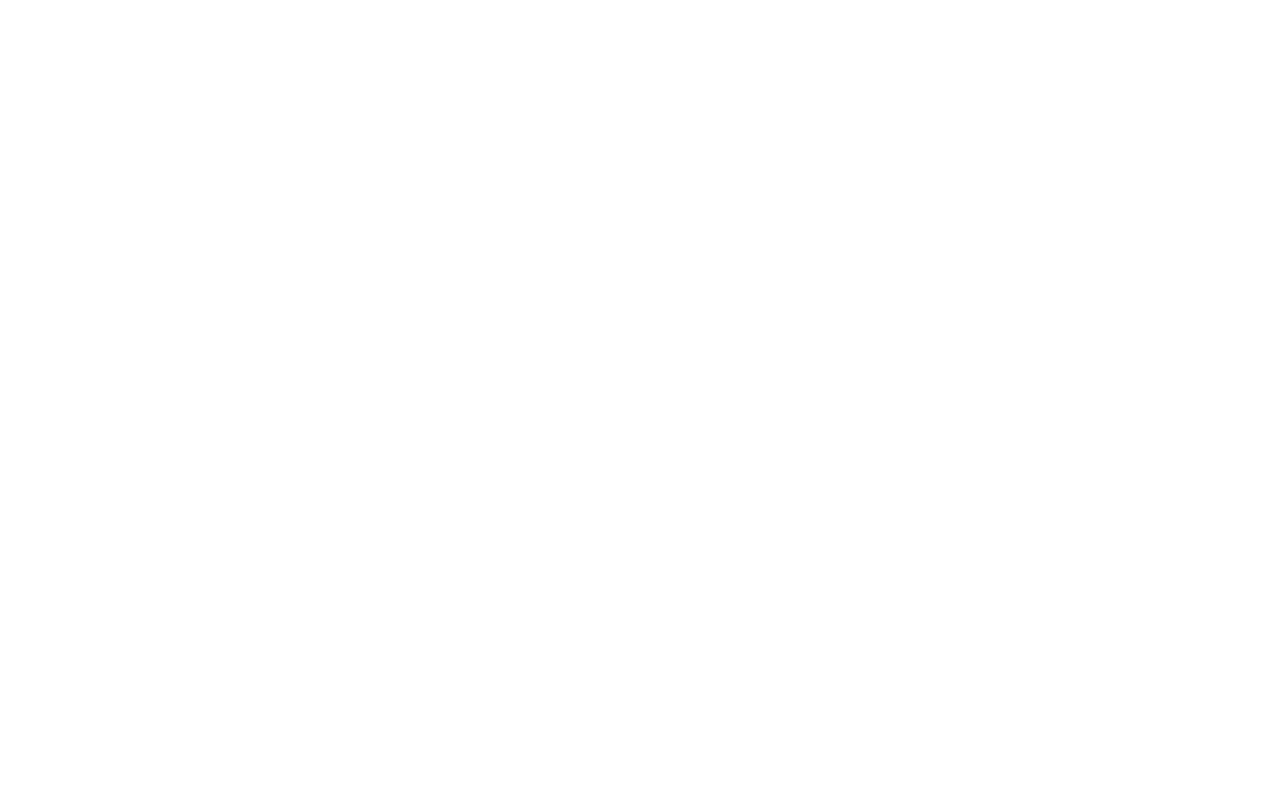
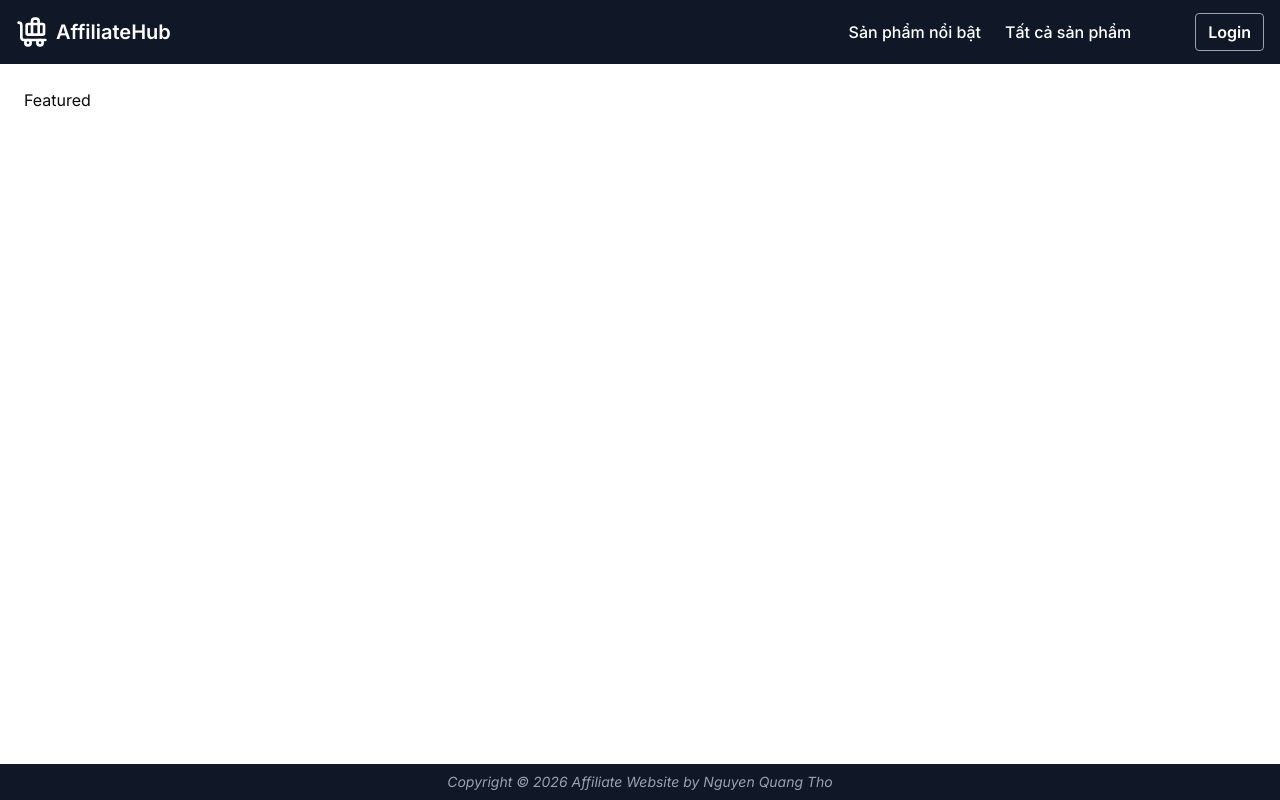
Before and after one commit to quangthoIT/Affiliate-Website, a React (Vite) app in the folder frontend/: page /featured in a window 1280 px wide. Before the commit this address had no page. Built offline with nearby package versions, Linux system fonts and the light colour scheme.

Commit message:
Them mot so  Page de test

```diff
--- a/frontend/src/App.jsx
+++ b/frontend/src/App.jsx
@@ -1,12 +1,20 @@
 import React from "react";
 import { BrowserRouter, Routes, Route } from "react-router-dom";
 import Layout from "./layout/Layout";
+import HomePage from "./pages/HomePage";
+import ProductsPage from "./pages/ProductsPage";
+import Featured from "./pages/Featured";
+import LoginPage from "./pages/LoginPage";
 
 const App = () => {
   return (
     <BrowserRouter>
       <Routes>
+        <Route path="/login" element={<LoginPage />} />
         <Route path="/" element={<Layout />}>
+          <Route index element={<HomePage />} />
+          <Route path="/products" element={<ProductsPage />} />
+          <Route path="/featured" element={<Featured />} />
         </Route>
       </Routes>
     </BrowserRouter>
--- /dev/null
+++ b/frontend/src/pages/Featured.jsx
@@ -0,0 +1,9 @@
+import React from 'react'
+
+const Featured = () => {
+  return (
+    <div>Featured</div>
+  )
+}
+
+export default Featured
--- /dev/null
+++ b/frontend/src/pages/HomePage.jsx
@@ -0,0 +1,9 @@
+import React from 'react'
+
+const HomePage = () => {
+  return (
+    <div>HomePage</div>
+  )
+}
+
+export default HomePage
--- /dev/null
+++ b/frontend/src/pages/LoginPage.jsx
@@ -0,0 +1,9 @@
+import React from 'react'
+
+const LoginPage = () => {
+  return (
+    <div>LoginPage</div>
+  )
+}
+
+export default LoginPage
--- /dev/null
+++ b/frontend/src/pages/ProductsPage.jsx
@@ -0,0 +1,9 @@
+import React from 'react'
+
+const ProductsPage = () => {
+  return (
+    <div>ProductsPage</div>
+  )
+}
+
+export default ProductsPage
```
Also changed, not shown: 2 other files (tests, documents, lock files or other folders).
